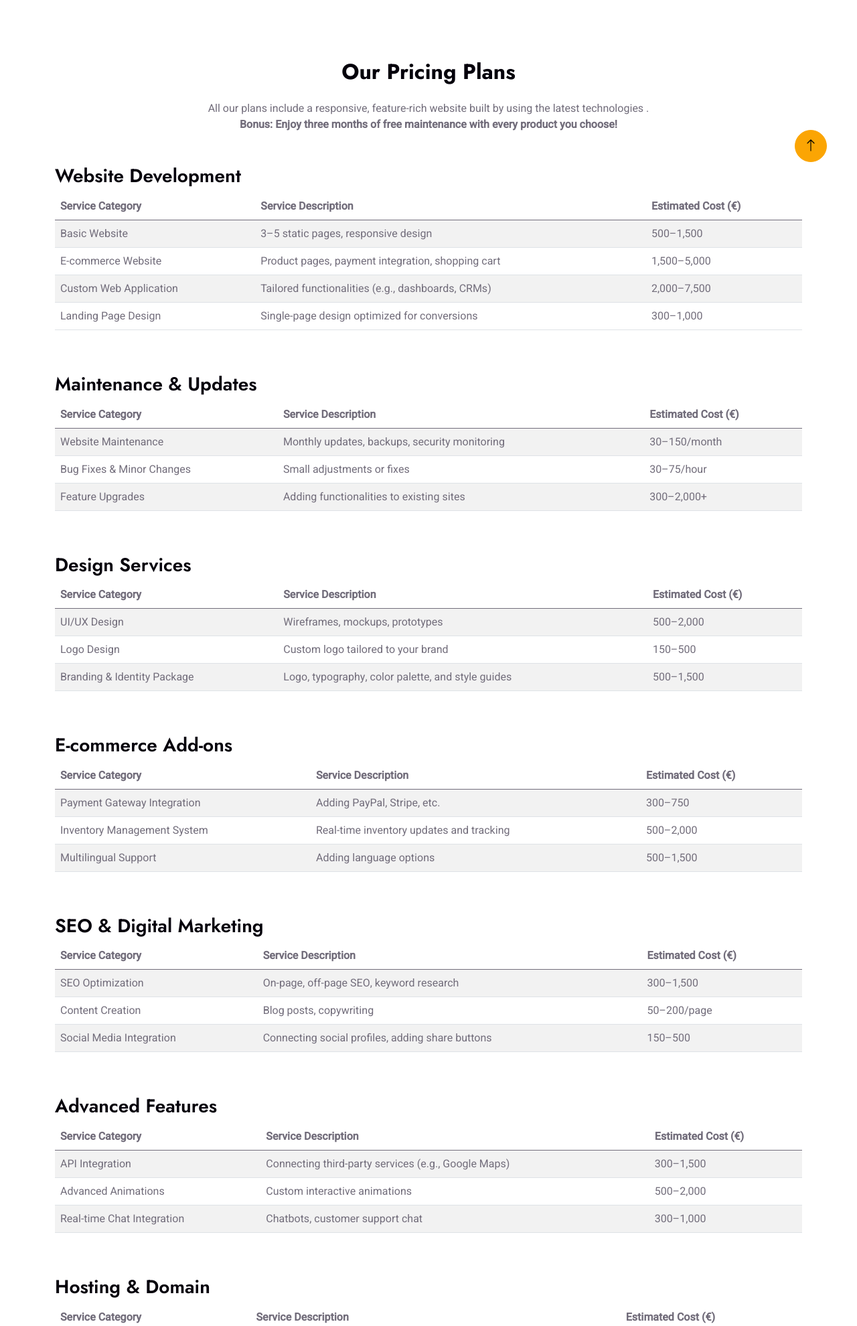
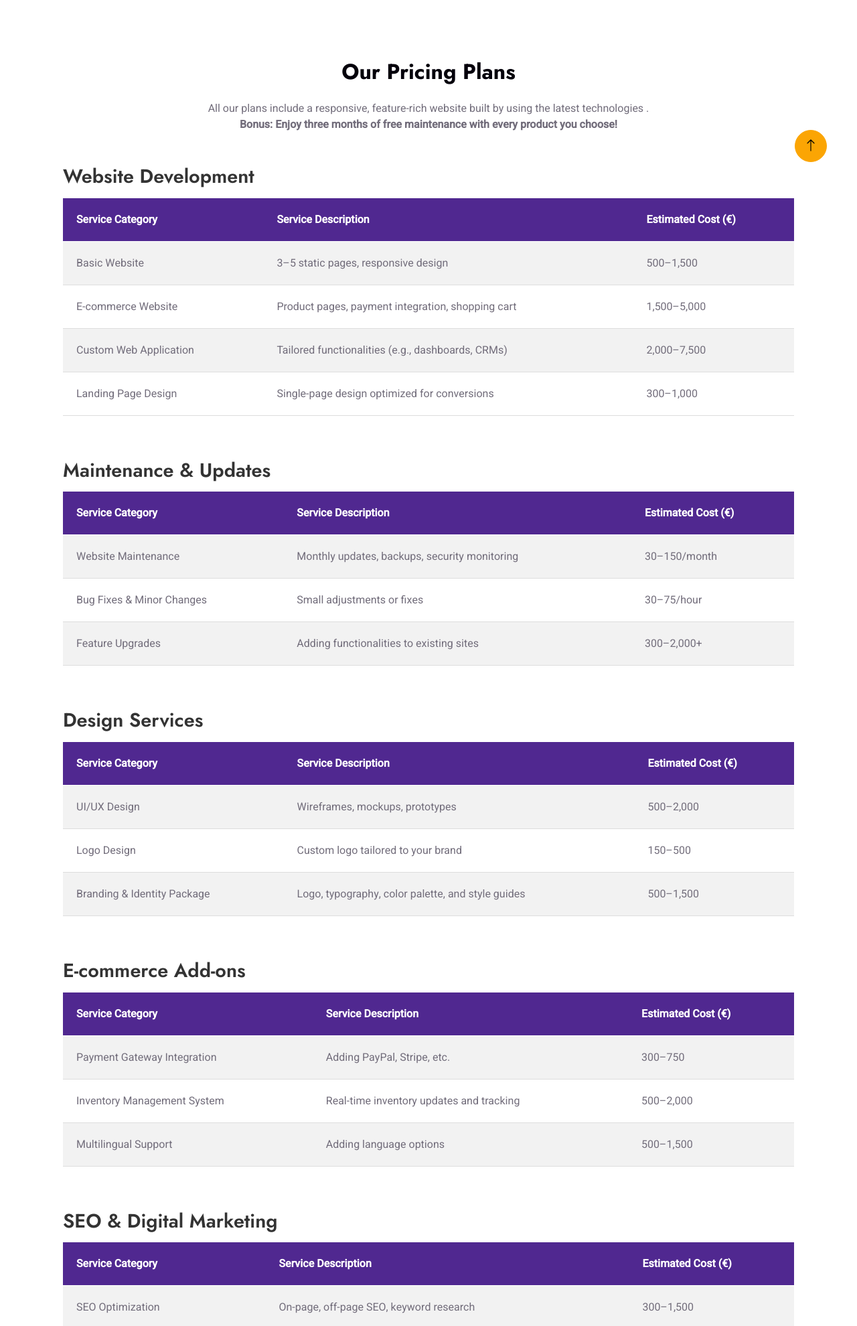
Before and after one commit to BitwodedSeleshiDemissie/bittatech, a Flask app: page /pricing in a window 1280 px wide. Shown: the part 513-2493 px from the top of the page at 67% size. Run offline with Flask 3, Linux system fonts and the light colour scheme; some libraries are stand-ins or nearby versions.

Commit message:
pricing table width fixing attempt

```diff
--- a/app.py
+++ b/app.py
@@ -79,6 +79,10 @@ class User(UserMixin):
         self.email = email
         self.password = password
 
+    # Flask-Login requires this method to return a string user ID
+    def get_id(self):
+        return str(self.id)
+
 def create_user(name, email, hashed_password):
     # Connect to PostgreSQL database
     conn = psycopg2.connect(
@@ -133,43 +137,46 @@ import logging
 def users():
     try:
         conn = get_db()  # Ensure this function returns a valid DB connection
-        cursor = conn.cursor()
-
-        # Create users table with unique email and timestamp for creation
-        cursor.execute('''CREATE TABLE IF NOT EXISTS users (
-            id SERIAL PRIMARY KEY,
-            name TEXT NOT NULL,
-            email TEXT NOT NULL UNIQUE,
-            password TEXT NOT NULL,
-            created_at TIMESTAMP DEFAULT CURRENT_TIMESTAMP
-        )''')
-
+        with conn.cursor() as cursor:
+            # Create users table with unique email and timestamp for creation
+            cursor.execute('''
+                CREATE TABLE IF NOT EXISTS users (
+                    id SERIAL PRIMARY KEY,
+                    name TEXT NOT NULL,
+                    email TEXT NOT NULL UNIQUE,
+                    password TEXT NOT NULL,
+                    created_at TIMESTAMP DEFAULT CURRENT_TIMESTAMP
+                )
+            ''')
         conn.commit()
-        cursor.close()
-        conn.close()
-
         logging.debug("Table 'users' checked/created.")
     except Exception as e:
-        logging.error(f"Error creating table: {e}")
+        logging.error(f"Error creating table 'users': {e}")
+    finally:
+        if conn:
+            conn.close()
 
-# Create messages table
 def create_table():
     try:
         conn = get_db()
-        cursor = conn.cursor()
-        cursor.execute('''CREATE TABLE IF NOT EXISTS messages (
-            id SERIAL PRIMARY KEY,
-            name TEXT NOT NULL,
-            email TEXT NOT NULL,
-            subject TEXT NOT NULL,
-            message TEXT NOT NULL
-        )''')
+        with conn.cursor() as cursor:
+            cursor.execute('''
+                CREATE TABLE IF NOT EXISTS messages (
+                    id SERIAL PRIMARY KEY,
+                    name TEXT NOT NULL,
+                    email TEXT NOT NULL,
+                    subject TEXT NOT NULL,
+                    message TEXT NOT NULL
+                )
+            ''')
         conn.commit()
-        cursor.close()
-        conn.close()
         logging.debug("Table 'messages' checked/created.")
     except Exception as e:
-        logging.error(f"Error creating table: {e}")
+        logging.error(f"Error creating table 'messages': {e}")
+    finally:
+        if conn:
+            conn.close()
+
 
 # Insert message into database
 def insert_message(name, email, subject, message):
@@ -315,7 +322,11 @@ def signup():
         email = request.form.get('email')
         password = request.form.get('password')
 
-        # Check if user already exists (you can implement this function)
+        # Validate input
+        if not name or not email or not password:
+            return "All fields are required.", 400
+
+        # Check if user already exists
         existing_user = get_user_by_email(email)
         if existing_user:
             return "User already exists. Please log in."
@@ -323,12 +334,13 @@ def signup():
         # Hash the password before storing it
         hashed_password = hash_password(password)
 
-        # Insert new user into the database (you can implement this function)
+        # Insert new user into the database
         create_user(name, email, hashed_password)
 
         return redirect(url_for('login'))  # Redirect to login after signup
 
     return render_template('signup.html')
+
 @app.route('/terms')
 def terms():
     return render_template('terms.html')
@@ -349,5 +361,6 @@ create_table()
 if __name__ == "__main__":
     # Create required tables
     create_table()  # Renamed for clarity
+    users() #ensures user table is created
     # Start the Flask app
     app.run(debug=True)
--- a/static/css/style.css
+++ b/static/css/style.css
@@ -660,3 +660,87 @@ h6,
     background-color: #0077b5;
     color: white;
 }
+/*this is the change introduced to try attempt make the table concise */
+
+h3 {
+    font-size: 1.8em;
+    color: #333;
+    margin-bottom: 15px;
+}
+
+/* Container for All Service Categories */
+.service-categories {
+    display: flex;
+    flex-wrap: wrap;
+    justify-content: space-between;
+    gap: 20px; /* Space between the columns */
+}
+
+/* Individual Column Styling for Each Table */
+.service-category {
+    flex: 1 1 23%; /* Make each table take up 23% of the container */
+    min-width: 250px; /* Prevent the tables from becoming too narrow */
+    background-color: #fff;
+    border-radius: 8px;
+    padding: 15px;
+    box-shadow: 0 4px 8px rgba(0, 0, 0, 0.1);
+    box-sizing: border-box; /* Ensure padding and border are included in the width */
+}
+
+/* Table Styles */
+.table {
+    width: 100%;
+    border-collapse: collapse;
+}
+
+.table-striped tr:nth-child(odd) {
+    background-color: #f2f2f2;
+}
+
+.table th, .table td {
+    padding: 12px;
+    text-align: left;
+    border-bottom: 1px solid #ddd;
+}
+
+.table th {
+    background-color: #502890;
+    color: white;
+    font-weight: bold;
+}
+
+.table td {
+    background-color: #fff;
+}
+
+/* Mobile Responsiveness */
+@media (max-width: 768px) {
+    /* Change the flex layout for smaller screens */
+    .service-categories {
+        flex-direction: column; /* Stack the service categories vertically */
+    }
+
+    .service-category {
+        flex: 1 1 100%; /* Each table takes up the full width */
+        margin-bottom: 20px; /* Add space between stacked tables */
+    }
+
+    h3 {
+        font-size: 1.6em;
+    }
+
+    .table th, .table td {
+        padding: 10px;
+    }
+}
+@media (min-width: 768px) {
+    .table th, .table td {
+        padding: 15px; /* Increased padding for larger screens */
+    }
+}
+
+@media (min-width: 1024px) {
+    .table th, .table td {
+        padding: 20px; /* Even larger padding for larger screens */
+    }
+}
--- a/templates/pricing.html
+++ b/templates/pricing.html
@@ -99,14 +99,15 @@
             <strong>
                 Bonus: Enjoy three months of free maintenance with every product you choose!</strong></p>
 
-        <!-- Service Categories -->
+                <div class="container">
                     <div class="row">
+
+                        <!-- Website Development -->
                         <div class="col-md-12">
                             <h3>Website Development</h3>
                             <table class="table table-striped">
                                 <thead>
                                     <tr>
-
                                         <th>Service Category</th>
                                         <th>Service Description</th>
                                         <th>Estimated Cost (€)</th>
@@ -137,6 +138,7 @@
                             </table>
                         </div>
 
+                        <!-- Maintenance & Updates -->
                         <div class="col-md-12 mt-5">
                             <h3>Maintenance & Updates</h3>
                             <table class="table table-striped">
@@ -167,6 +169,7 @@
                             </table>
                         </div>
 
+                        <!-- Design Services -->
                         <div class="col-md-12 mt-5">
                             <h3>Design Services</h3>
                             <table class="table table-striped">
@@ -197,6 +200,7 @@
                             </table>
                         </div>
 
+                        <!-- E-commerce Add-ons -->
                         <div class="col-md-12 mt-5">
                             <h3>E-commerce Add-ons</h3>
                             <table class="table table-striped">
@@ -227,6 +231,7 @@
                             </table>
                         </div>
 
+                        <!-- SEO & Digital Marketing -->
                         <div class="col-md-12 mt-5">
                             <h3>SEO & Digital Marketing</h3>
                             <table class="table table-striped">
@@ -257,6 +262,7 @@
                             </table>
                         </div>
 
+                        <!-- Advanced Features -->
                         <div class="col-md-12 mt-5">
                             <h3>Advanced Features</h3>
                             <table class="table table-striped">
@@ -287,6 +293,7 @@
                             </table>
                         </div>
 
+                        <!-- Hosting & Domain -->
                         <div class="col-md-12 mt-5">
                             <h3>Hosting & Domain</h3>
                             <table class="table table-striped">
@@ -317,6 +324,7 @@
                             </table>
                         </div>
 
+                        <!-- Consulting Services -->
                         <div class="col-md-12 mt-5">
                             <h3>Consulting Services</h3>
                             <table class="table table-striped">
@@ -343,7 +351,6 @@
                         </div>
 
                     </div>
-
                 </div>
 
 
```
Also changed, not shown: templates/signup.html (+9 -7 lines). Lines whose indentation alone changed are shown as unchanged.
